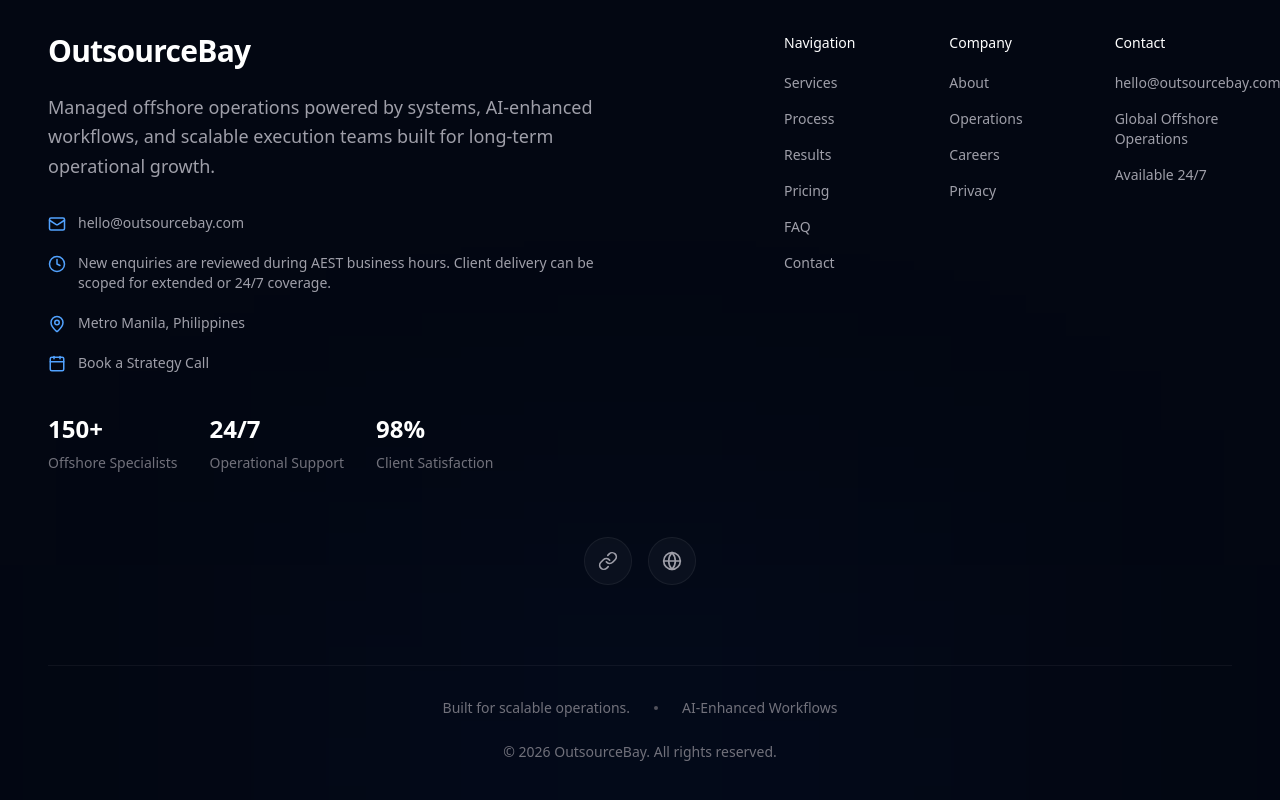
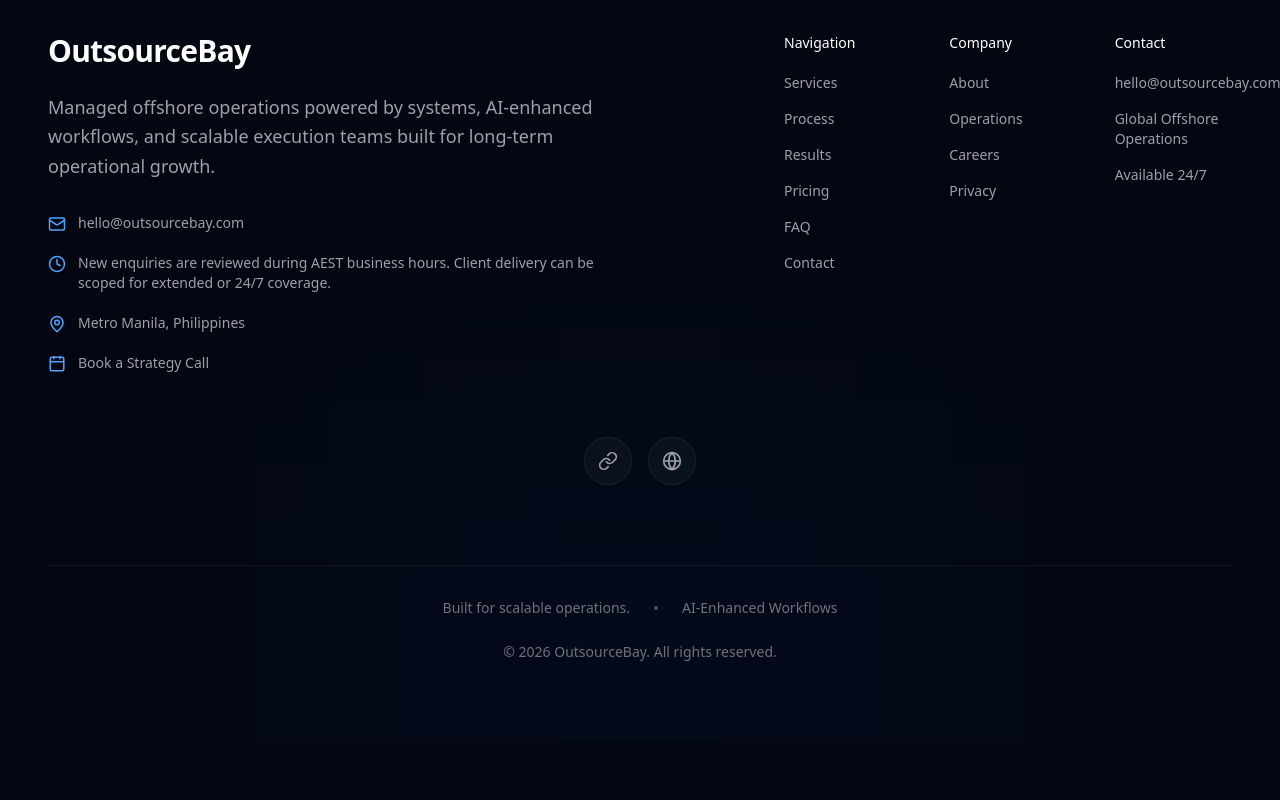
Before and after one commit to datsyolowi/Outsourcebay, a Next.js app: page / in a window 1280 px wide. Shown: the part 8739-9539 px from the top of the page. After the commit the page ends 9481 px from the top, so only its background shows below. Built offline with nearby package versions, Linux system fonts and the light colour scheme.

Commit message:
fixed minor footer content

```diff
--- a/src/components/Footer.tsx
+++ b/src/components/Footer.tsx
@@ -29,7 +29,7 @@
               </div>
 
               <div className="flex items-start gap-3">
-                <Clock className="text-blue-400 shrink-0 mt-0.5" size={18} />{" "}
+                <Clock className="text-blue-400 shrink-0 mt-0.5" size={18} />
                 <span>
                   New enquiries are reviewed during AEST business hours. Client
                   delivery can be scoped for extended or 24/7 coverage.
@@ -50,33 +50,6 @@
                 >
                   Book a Strategy Call
                 </a>
-              </div>
-            </div>
-
-            {/* Mini Stats */}
-            <div className="flex flex-wrap gap-8 mt-10">
-              <div>
-                <h3 className="text-2xl font-bold">150+</h3>
-
-                <p className="text-sm text-zinc-500 mt-2">
-                  Offshore Specialists
-                </p>
-              </div>
-
-              <div>
-                <h3 className="text-2xl font-bold">24/7</h3>
-
-                <p className="text-sm text-zinc-500 mt-2">
-                  Operational Support
-                </p>
-              </div>
-
-              <div>
-                <h3 className="text-2xl font-bold">98%</h3>
-
-                <p className="text-sm text-zinc-500 mt-2">
-                  Client Satisfaction
-                </p>
               </div>
             </div>
           </div>
```
